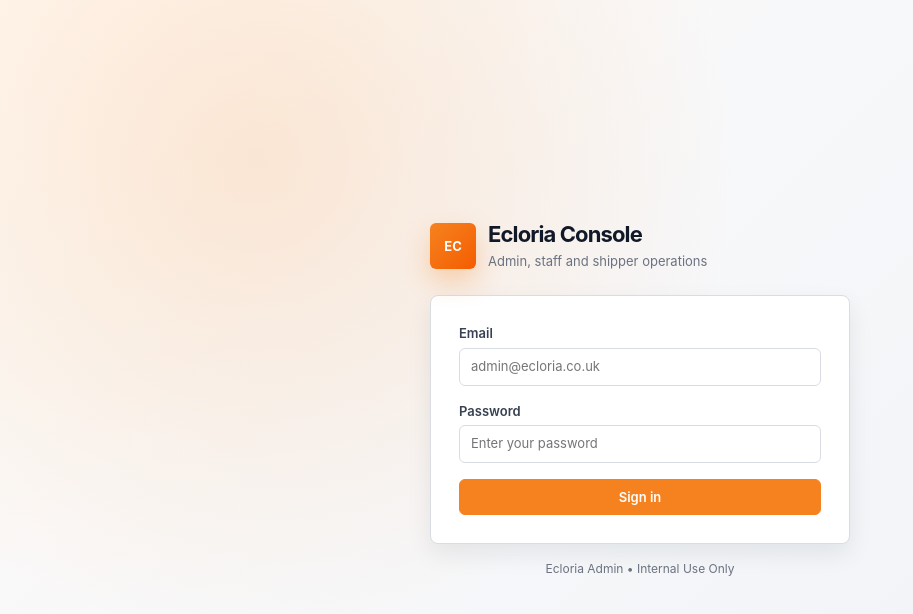
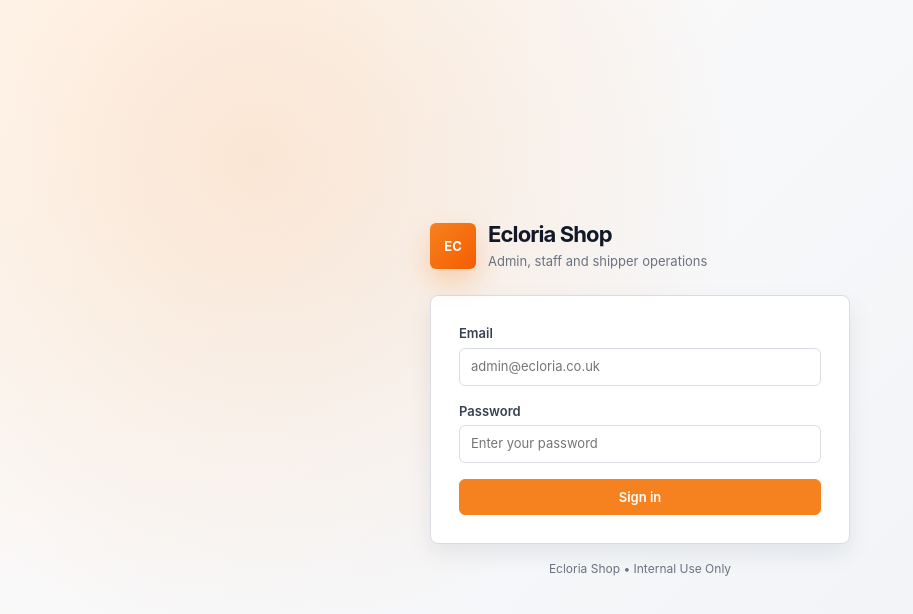
Before and after one commit to quangnguyen16325/styleflow, a React (Vite) app in the folder frontend-web/: page /login in a window 1280 px wide. Shown: the top 614 px of the page, without its empty margins (0-913 px from the left). Built offline with nearby package versions, Linux system fonts and the light colour scheme; no server answers.

Commit message:
chore(web): update Ecloria Shop branding

```diff
--- a/frontend-web/index.html
+++ b/frontend-web/index.html
@@ -2,9 +2,10 @@
 <html lang="en">
   <head>
     <meta charset="UTF-8" />
-    <link rel="icon" type="image/svg+xml" href="/vite.svg" />
+    <link rel="icon" type="image/svg+xml" href="/ecloria-logo.svg" />
     <meta name="viewport" content="width=device-width, initial-scale=1.0" />
-    <title>frontend-web</title>
+    <meta name="theme-color" content="#f6821f" />
+    <title>Ecloria Shop</title>
   </head>
   <body>
     <div id="root"></div>
--- a/frontend-web/src/components/layouts/Sidebar.jsx
+++ b/frontend-web/src/components/layouts/Sidebar.jsx
@@ -175,7 +175,7 @@
                     letterSpacing: "-0.03em",
                   }}
                 >
-                  Ecloria
+                  Ecloria Shop
                 </div>
                 <div
                   style={{
--- a/frontend-web/src/pages/Auth/Login.jsx
+++ b/frontend-web/src/pages/Auth/Login.jsx
@@ -98,7 +98,7 @@
                 letterSpacing: "-0.04em",
               }}
             >
-              Ecloria Console
+              Ecloria Shop
             </h1>
             <p
               style={{
@@ -192,7 +192,7 @@
             color: "var(--color-text-muted)",
           }}
         >
-          Ecloria Admin • Internal Use Only
+          Ecloria Shop • Internal Use Only
         </div>
       </div>
     </div>
```
Also changed, not shown: frontend-web/public/ecloria-logo.svg (added).
